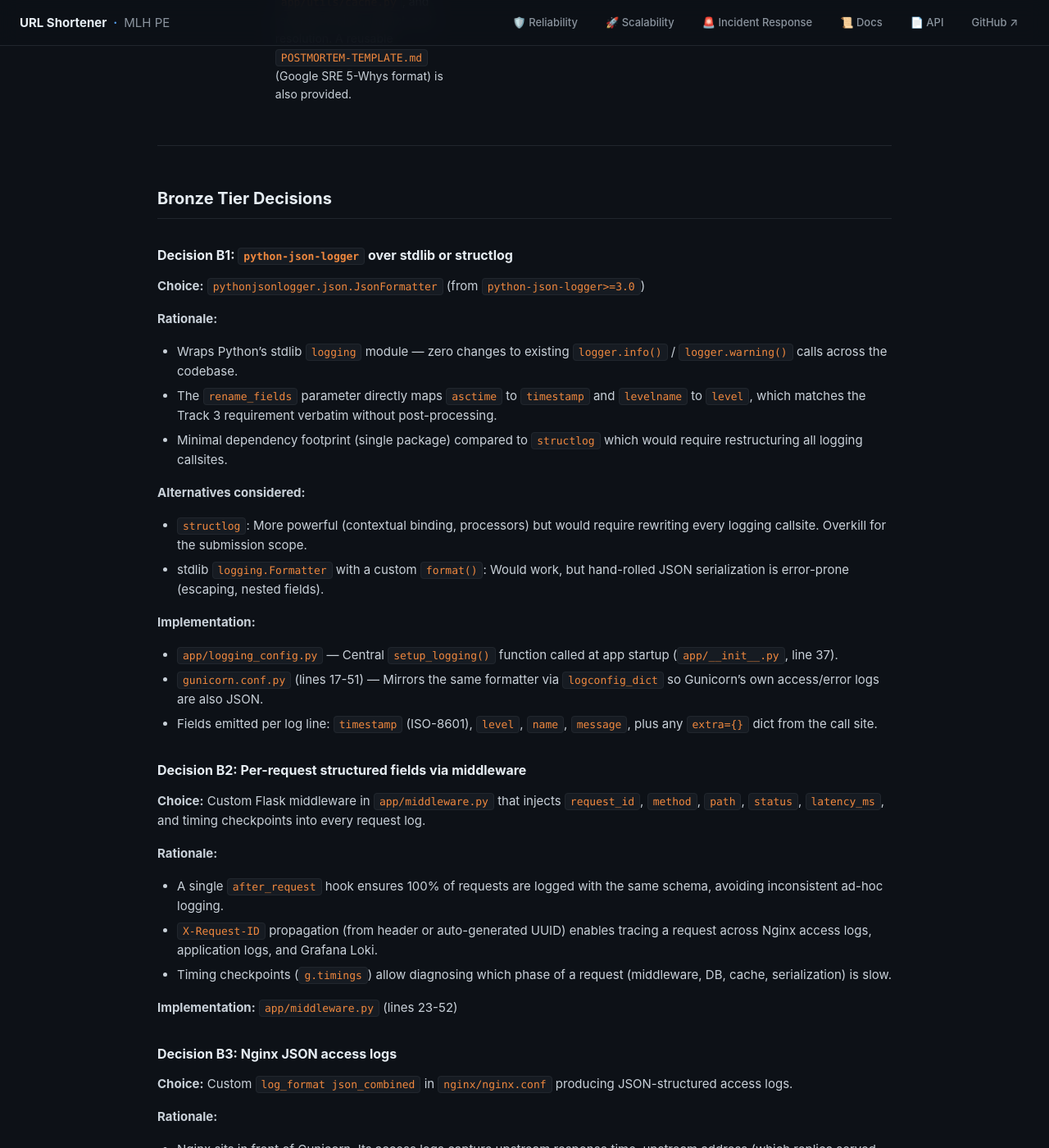
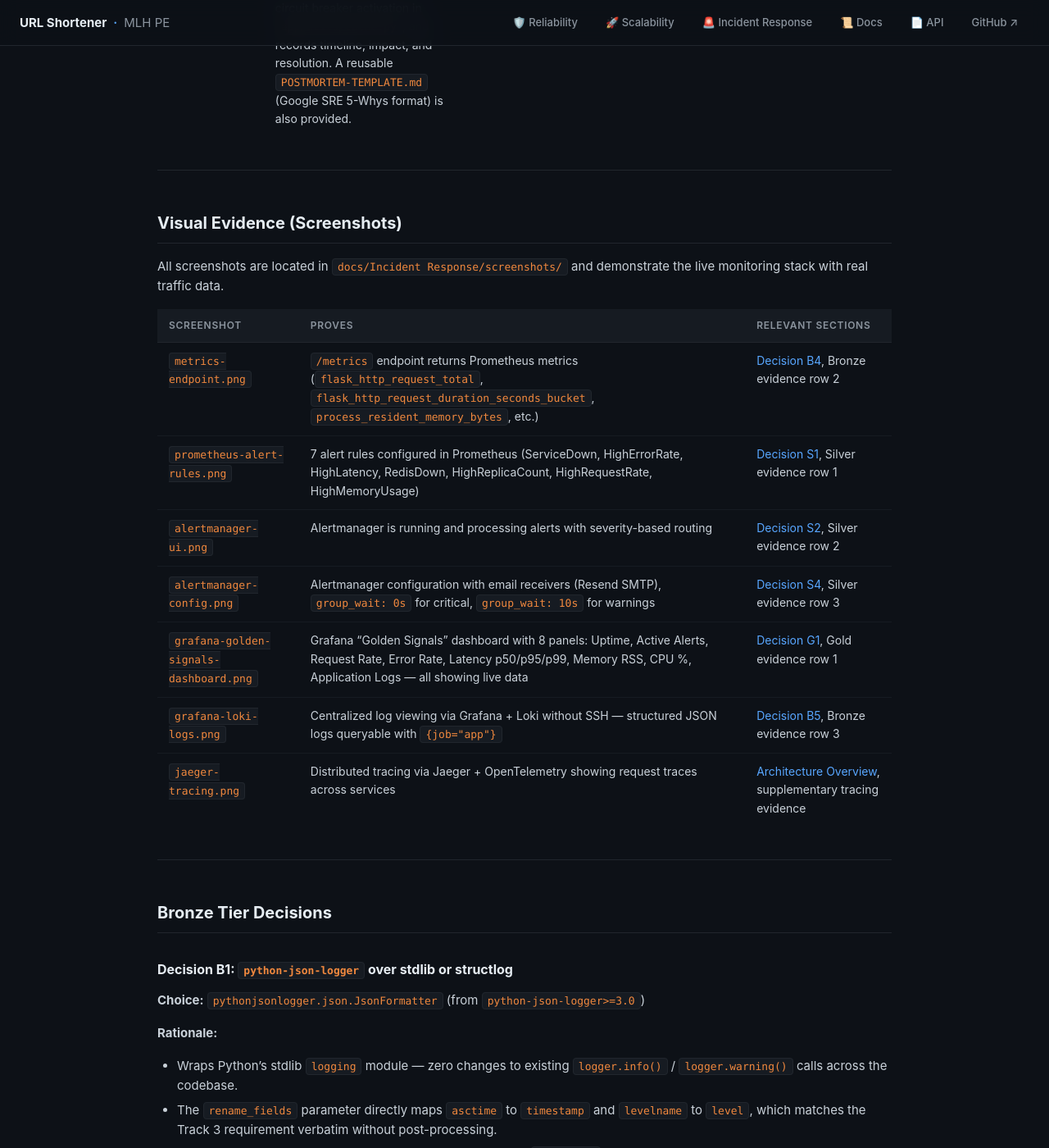
Before and after one commit to RETR0-OS/MLH_PE_URL_Shortener, a Jekyll site: the page built from docs/Incident Response/INCIDENT_RESPONSE_ENGINEERING_DESIGN_DECISIONS.md, in a window 1280 px wide and 1400 px high, scrolled down 3130 px. Shown: the whole window at 82% size. Built offline with Jekyll 4.4.1, drawn with Linux system fonts in a browser that asks for light colours; our own code applies the rules of GitHub Pages for plain Markdown files; some of the changed text lies outside the part shown.

Commit message:
docs: update Incident Response documentation with visual evidence and PromQL adjustments
- Added a new section for Visual Evidence (Screenshots) in the engineering design decisions document.
- Updated PromQL queries in the README and RCA documents to use a 5-minute window for metrics.
- Renamed alert in RCA document from `RedisConnectionFailure` to `RedisDown` for consistency.
- Increased memory limit for Prometheus in the incident playbook and adjusted total memory calculations.

```diff
--- a/docs/Incident Response/INCIDENT_RESPONSE_ENGINEERING_DESIGN_DECISIONS.md
+++ b/docs/Incident Response/INCIDENT_RESPONSE_ENGINEERING_DESIGN_DECISIONS.md
@@ -10,11 +10,12 @@ This document records every design decision made for Track 3 (Incident Response)
 ## Table of Contents
 
 1. [Evidence Summary by Submission Field](#evidence-summary-by-submission-field)
-2. [Bronze Tier Decisions](#bronze-tier-decisions)
-3. [Silver Tier Decisions](#silver-tier-decisions)
-4. [Gold Tier Decisions](#gold-tier-decisions)
-5. [Architecture Overview](#architecture-overview)
-6. [Known Gaps](#known-gaps)
+2. [Visual Evidence (Screenshots)](#visual-evidence-screenshots)
+3. [Bronze Tier Decisions](#bronze-tier-decisions)
+4. [Silver Tier Decisions](#silver-tier-decisions)
+5. [Gold Tier Decisions](#gold-tier-decisions)
+6. [Architecture Overview](#architecture-overview)
+7. [Known Gaps](#known-gaps)
 
 ---
 
@@ -43,6 +44,22 @@ This document records every design decision made for Track 3 (Incident Response)
 | Dashboard evidence covers latency, traffic, errors, and saturation | Grafana dashboard "URL Shortener - Golden Signals" (UID: `url-shortener-golden`) has 8 panels: Service Uptime (availability), Active Alerts, Request Rate (traffic by HTTP method), Error Rate 5xx % (errors), Latency p50/p95/p99 (latency), Memory Usage RSS (saturation), CPU Usage % (saturation), Application Logs (Loki). Auto-refresh every 10s, alert annotations overlay. | `monitoring/grafana/dashboards/url-shortener.json` (189 lines), `monitoring/grafana/provisioning/datasources/datasources.yml`, `monitoring/grafana/provisioning/dashboards/dashboards.yml` |
 | Runbook includes actionable alert-response procedures | `INCIDENT-PLAYBOOK.md` is a 640-line, 20-section operational playbook covering severity definitions, per-alert remediation commands (ServiceDown, HighErrorRate, HighLatency, RedisDown), SLO targets, escalation paths, communication templates, on-call handoff procedures, and troubleshooting decision trees. | `docs/Incident Response/runbooks/INCIDENT-PLAYBOOK.md`, `docs/Incident Response/README.md` |
 | Root-cause analysis of a simulated incident is documented | `RCA-001-redis-failure.md` documents a Redis OOMKill incident using the Grafana dashboard. Walks through 5 specific dashboard panels, includes Loki log queries (`{job="app"} |= "Redis unavailable"`), traces the circuit breaker activation in `app/utils/cache.py`, and records timeline, impact, and resolution. A reusable `POSTMORTEM-TEMPLATE.md` (Google SRE 5-Whys format) is also provided. | `docs/Incident Response/rca/RCA-001-redis-failure.md` (356 lines), `docs/Incident Response/rca/POSTMORTEM-TEMPLATE.md` (271 lines) |
+
+---
+
+## Visual Evidence (Screenshots)
+
+All screenshots are located in [`docs/Incident Response/screenshots/`](screenshots/) and demonstrate the live monitoring stack with real traffic data.
+
+| Screenshot | Proves | Relevant Sections |
+|---|---|---|
+| [`metrics-endpoint.png`](screenshots/metrics-endpoint.png) | `/metrics` endpoint returns Prometheus metrics (`flask_http_request_total`, `flask_http_request_duration_seconds_bucket`, `process_resident_memory_bytes`, etc.) | [Decision B4](#decision-b4-prometheus-flask-exporter-for-metrics), Bronze evidence row 2 |
+| [`prometheus-alert-rules.png`](screenshots/prometheus-alert-rules.png) | 7 alert rules configured in Prometheus (ServiceDown, HighErrorRate, HighLatency, RedisDown, HighReplicaCount, HighRequestRate, HighMemoryUsage) | [Decision S1](#decision-s1-prometheus--alertmanager-over-grafana-alerting), Silver evidence row 1 |
+| [`alertmanager-ui.png`](screenshots/alertmanager-ui.png) | Alertmanager is running and processing alerts with severity-based routing | [Decision S2](#decision-s2-email-via-resend-smtp-as-primary-notification-channel), Silver evidence row 2 |
+| [`alertmanager-config.png`](screenshots/alertmanager-config.png) | Alertmanager configuration with email receivers (Resend SMTP), `group_wait: 0s` for critical, `group_wait: 10s` for warnings | [Decision S4](#decision-s4-alert-timing-tuned-for-sub-5-minute-delivery), Silver evidence row 3 |
+| [`grafana-golden-signals-dashboard.png`](screenshots/grafana-golden-signals-dashboard.png) | Grafana "Golden Signals" dashboard with 8 panels: Uptime, Active Alerts, Request Rate, Error Rate, Latency p50/p95/p99, Memory RSS, CPU %, Application Logs — all showing live data | [Decision G1](#decision-g1-single-golden-signals-dashboard-with-8-panels), Gold evidence row 1 |
+| [`grafana-loki-logs.png`](screenshots/grafana-loki-logs.png) | Centralized log viewing via Grafana + Loki without SSH — structured JSON logs queryable with `{job="app"}` | [Decision B5](#decision-b5-loki--promtail-for-ssh-free-log-inspection), Bronze evidence row 3 |
+| [`jaeger-tracing.png`](screenshots/jaeger-tracing.png) | Distributed tracing via Jaeger + OpenTelemetry showing request traces across services | [Architecture Overview](#architecture-overview), supplementary tracing evidence |
 
 ---
 
@@ -99,6 +116,8 @@ This document records every design decision made for Track 3 (Incident Response)
 
 **Implementation:** `app/__init__.py` (lines 5, 12, 43, 84, 90, 95)
 
+> **Visual evidence:** [`metrics-endpoint.png`](screenshots/metrics-endpoint.png) — shows the live `/metrics` endpoint output with `flask_http_request_total`, `flask_http_request_duration_seconds_bucket`, and process metrics.
+
 ### Decision B5: Loki + Promtail for SSH-free log inspection
 
 **Choice:** Grafana Loki for log aggregation, Promtail for log shipping, Grafana for the viewing UI.
@@ -117,7 +136,9 @@ This document records every design decision made for Track 3 (Incident Response)
 - `monitoring/loki/loki-config.yml` — TSDB storage, v13 schema, filesystem backend.
 - `monitoring/promtail/promtail-config.yml` — Docker SD, filters to `app` containers, pushes to Loki.
 - `monitoring/grafana/dashboards/url-shortener.json` (lines 162-177) — "Application Logs" panel querying `{job="app"}`.
-- `monitoring/grafana/provisioning/datasources/datasources.yml` (lines 11-15) — Loki datasource.
+- `monitoring/grafana/provisioning/datasources/datasources.yml` (lines 11-17) — Loki datasource.
+
+> **Visual evidence:** [`grafana-loki-logs.png`](screenshots/grafana-loki-logs.png) — shows the Grafana Explore view querying Loki with `{job="app"}`, displaying structured JSON application logs without SSH access.
 
 ---
 
@@ -136,6 +157,8 @@ This document records every design decision made for Track 3 (Incident Response)
 - `monitoring/prometheus/prometheus.yml` (lines 5-11) — `rule_files` + `alertmanagers` config.
 - `monitoring/prometheus/alerts.yml` — 7 rules across 2 groups.
 - `monitoring/alertmanager/alertmanager.yml` — Routing tree with severity-based receiver selection.
+
+> **Visual evidence:** [`prometheus-alert-rules.png`](screenshots/prometheus-alert-rules.png) — shows all 7 alert rules loaded in Prometheus with their expressions and `for` durations.
 
 ### Decision S2: Email (via Resend SMTP) as primary notification channel
 
@@ -156,6 +179,8 @@ This document records every design decision made for Track 3 (Incident Response)
 - `monitoring/alertmanager/alertmanager.yml` (lines 3-6) — SMTP global config.
 - Two receivers: `email-critical` (lines 22-56), `email-warnings` (lines 58-91).
 - Critical alerts: `group_wait: 0s`, `repeat_interval: 15m`. Warnings: `group_wait: 10s`, `repeat_interval: 1h`.
+
+> **Visual evidence:** [`alertmanager-ui.png`](screenshots/alertmanager-ui.png) — shows the Alertmanager UI with active routing. [`alertmanager-config.png`](screenshots/alertmanager-config.png) — shows the full Alertmanager configuration including SMTP settings, receivers, and group_wait timings.
 
 ### Decision S3: Discord as opt-in secondary channel
 
@@ -216,14 +241,16 @@ This document records every design decision made for Track 3 (Incident Response)
 | Golden Signal | Panel(s) | PromQL / Query |
 |---|---|---|
 | Latency | Latency p50/p95/p99 | `histogram_quantile(0.X, sum(rate(flask_http_request_duration_seconds_bucket[5m])) by (le))` |
-| Traffic | Request Rate (req/s) | `sum(rate(flask_http_request_total[1m])) by (method)` |
-| Errors | Error Rate (5xx %) | `sum(rate(flask_http_request_total{status=~"5.."}[2m])) / sum(rate(flask_http_request_total[2m])) * 100` |
-| Saturation | Memory Usage (RSS), CPU Usage (%) | `process_resident_memory_bytes`, `rate(process_cpu_seconds_total{job="app"}[1m]) * 100` |
+| Traffic | Request Rate (req/s) | `sum(rate(flask_http_request_total[5m])) by (method)` |
+| Errors | Error Rate (5xx %) | `sum(rate(flask_http_request_total{status=~"5.."}[5m])) / sum(rate(flask_http_request_total[5m])) * 100` |
+| Saturation | Memory Usage (RSS), CPU Usage (%) | `process_resident_memory_bytes`, `rate(process_cpu_seconds_total{job="app"}[5m]) * 100` |
 | Availability | Service Uptime | `up{job="app"}` |
 | Operational | Active Alerts | `count(ALERTS{alertstate="firing"}) OR vector(0)` |
 | Investigation | Application Logs | Loki: `{job="app"}` |
 
 **Implementation:** `monitoring/grafana/dashboards/url-shortener.json`
+
+> **Visual evidence:** [`grafana-golden-signals-dashboard.png`](screenshots/grafana-golden-signals-dashboard.png) — shows the live dashboard with all 8 panels populated with real traffic data from k6 load testing (50 VUs, ~237 req/s).
 
 ### Decision G2: Grafana auto-provisioning via file-based providers
 
@@ -316,6 +343,8 @@ This document records every design decision made for Track 3 (Incident Response)
 5. Grafana → Prometheus + Loki: Dashboards query both datasources. Logs panel uses Loki, all other panels use Prometheus.
 6. App → Jaeger: OpenTelemetry traces exported via OTLP/gRPC.
 
+> **Visual evidence:** [`jaeger-tracing.png`](screenshots/jaeger-tracing.png) — shows the Jaeger UI with distributed traces from the URL Shortener service.
+
 ---
 
 ## Known Gaps
```
Also changed, not shown: docs/Incident Response/README.md (+11 -5 lines), docs/Incident Response/rca/RCA-001-redis-failure.md (+12 -12 lines), docs/Incident Response/runbooks/INCIDENT-PLAYBOOK.md (+5 -5 lines).
